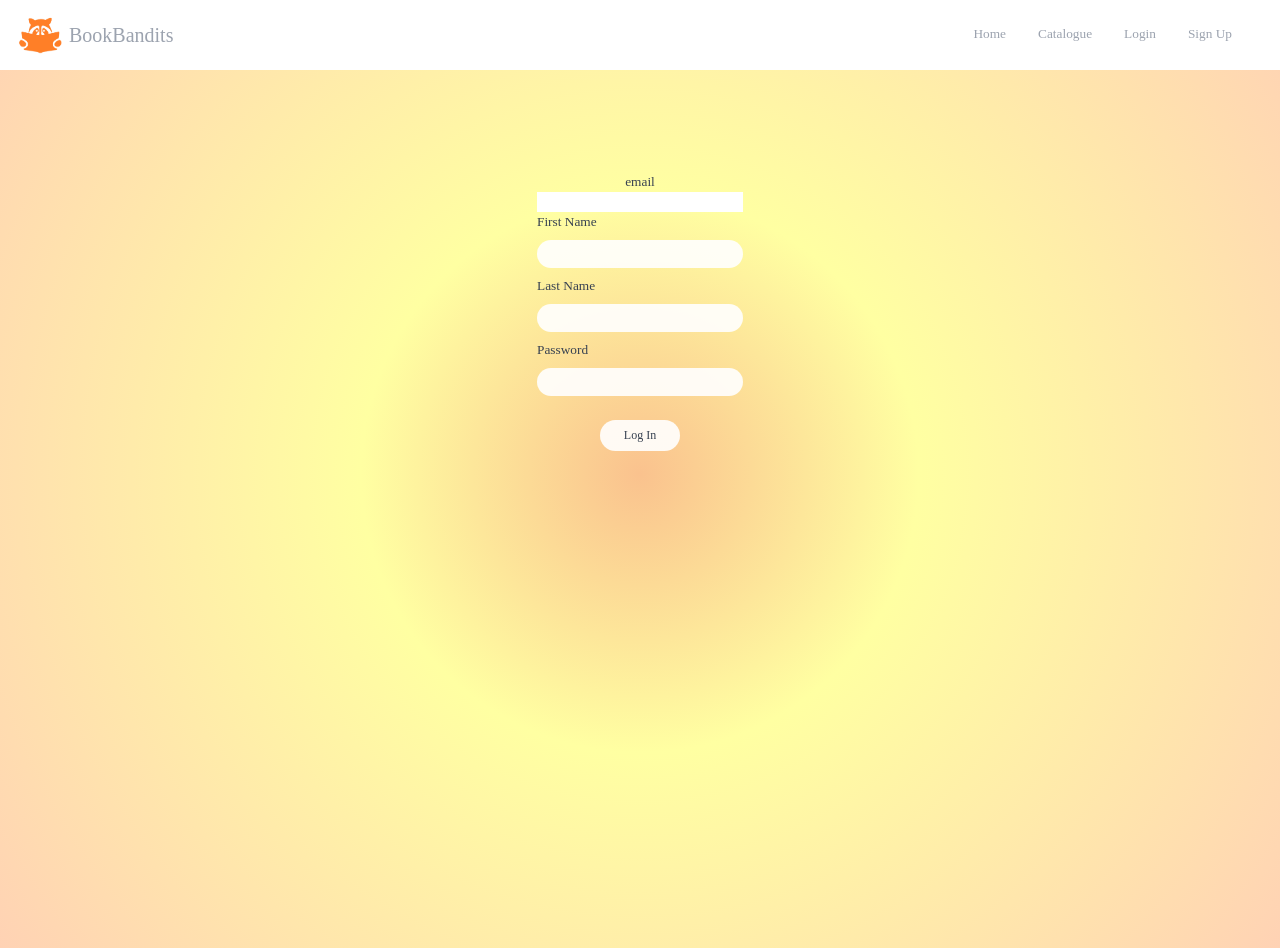
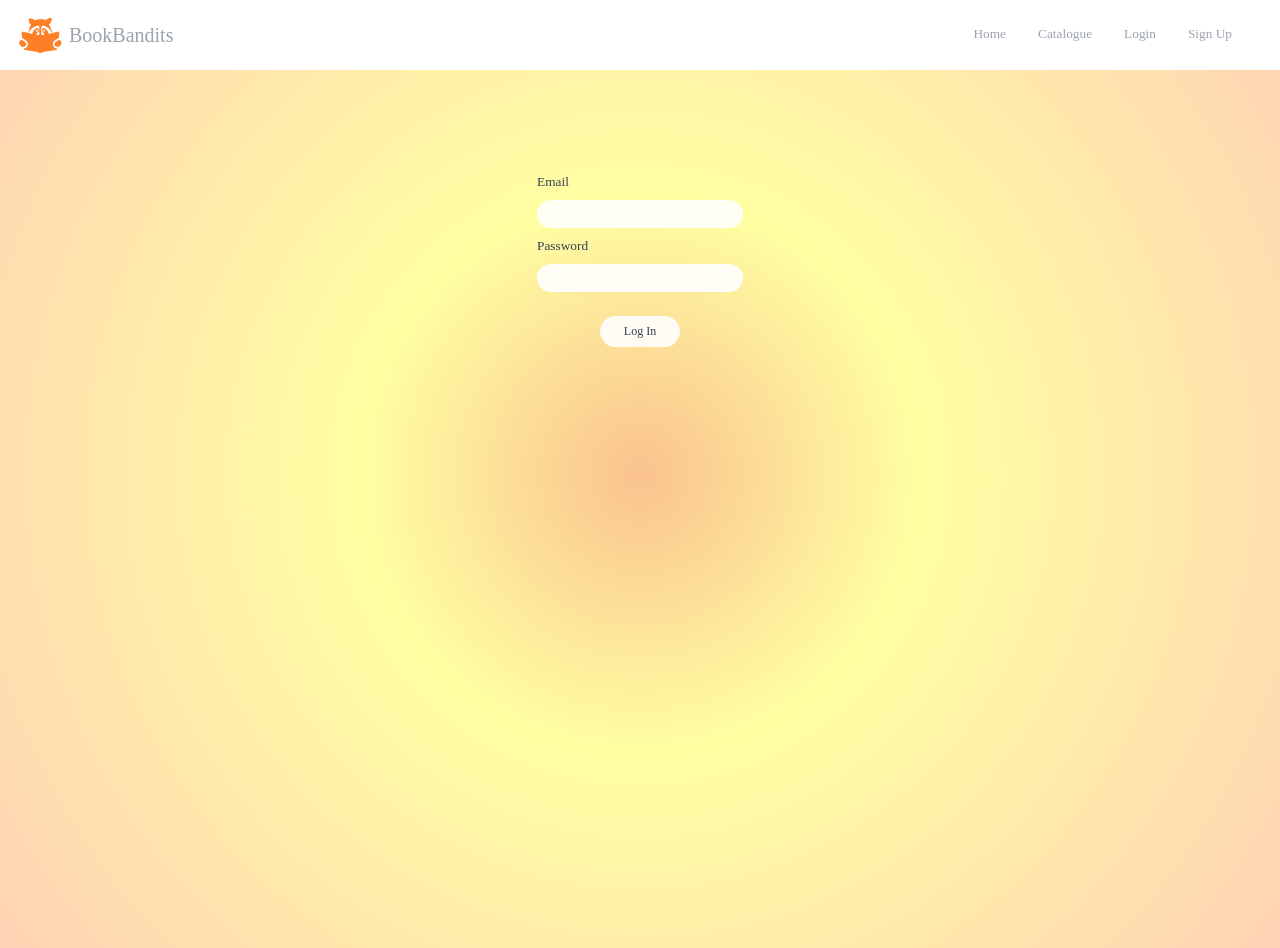
Before and after one commit to Tiefengnom/BBFront, a React (Create React App) app: page /login in a window 1280 px wide. Built offline with nearby package versions, Linux system fonts and the light colour scheme.

Commit message:
login style email remove fname lname

```diff
--- a/src/components/Login.js
+++ b/src/components/Login.js
@@ -52,14 +52,14 @@ const Login = () => {
     return (
          <div className='login w-full h-screen  pt-12 pb-12 px-4 mt-6 '>
             {user._id ? user._id && <AccountLanding /> : <form className='signin' onSubmit={handleSubmit}>
-                <label>email</label>
-                <input type='text' onChange={(e) => setEmail(e.target.value)} value={email} />
+                <label className="text-left">Email</label>
+                <input type='text' onChange={(e) => setEmail(e.target.value)} value={email} className="  bg-white bg-opacity-90 rounded-full border-2 border-transparent focus:border-white focus:border-opacity-50 focus:outline-none px-3 py-1 leading-none text-sm  transition-colors placeholder-white placeholder-opacity-50 my-2"/>
                 <div className="text-left flex flex-col">
-                <label>First Name</label>
+                {/* <label>First Name</label>
                 <input type='text' onChange={(e) => setfname(e.target.value)} value={first_name} className="  bg-white bg-opacity-90 rounded-full border-2 border-transparent focus:border-white focus:border-opacity-50 focus:outline-none px-3 py-1 leading-none text-sm  transition-colors placeholder-white placeholder-opacity-50 my-2"/>
 
                 <label>Last Name</label>
-                <input type='text' onChange={(e) => setlname(e.target.value)} value={last_name} className="  bg-white bg-opacity-90 rounded-full border-2 border-transparent focus:border-white focus:border-opacity-50 focus:outline-none px-3 py-1 leading-none text-sm  transition-colors placeholder-white placeholder-opacity-50 my-2"/>
+                <input type='text' onChange={(e) => setlname(e.target.value)} value={last_name} className="  bg-white bg-opacity-90 rounded-full border-2 border-transparent focus:border-white focus:border-opacity-50 focus:outline-none px-3 py-1 leading-none text-sm  transition-colors placeholder-white placeholder-opacity-50 my-2"/> */}
 
                 <label>Password</label>
                 <input type='password' onChange={(e) => setPassword(e.target.value)} value={password} className="  bg-white bg-opacity-90 rounded-full border-2 border-transparent focus:border-white focus:border-opacity-50 focus:outline-none px-3 py-1 leading-none text-sm  transition-colors placeholder-white placeholder-opacity-50 my-2"/> </div>
```
